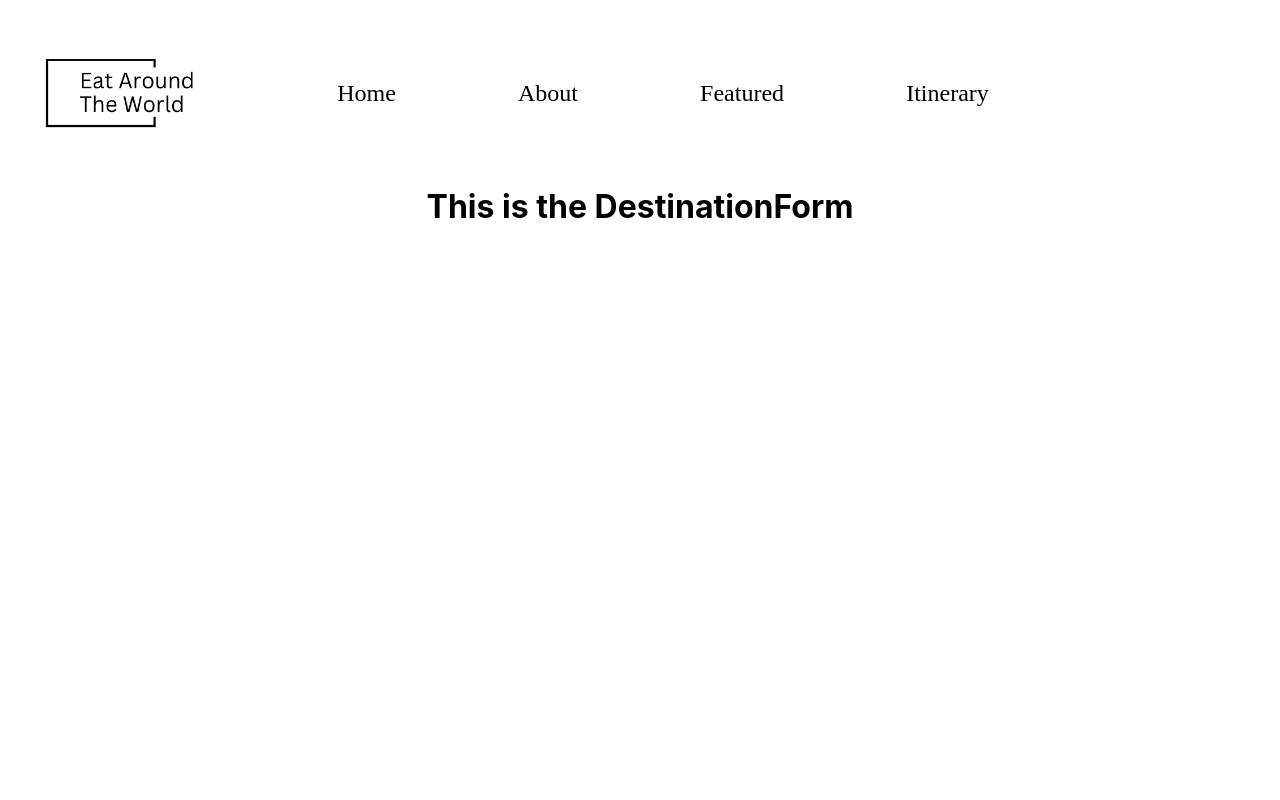
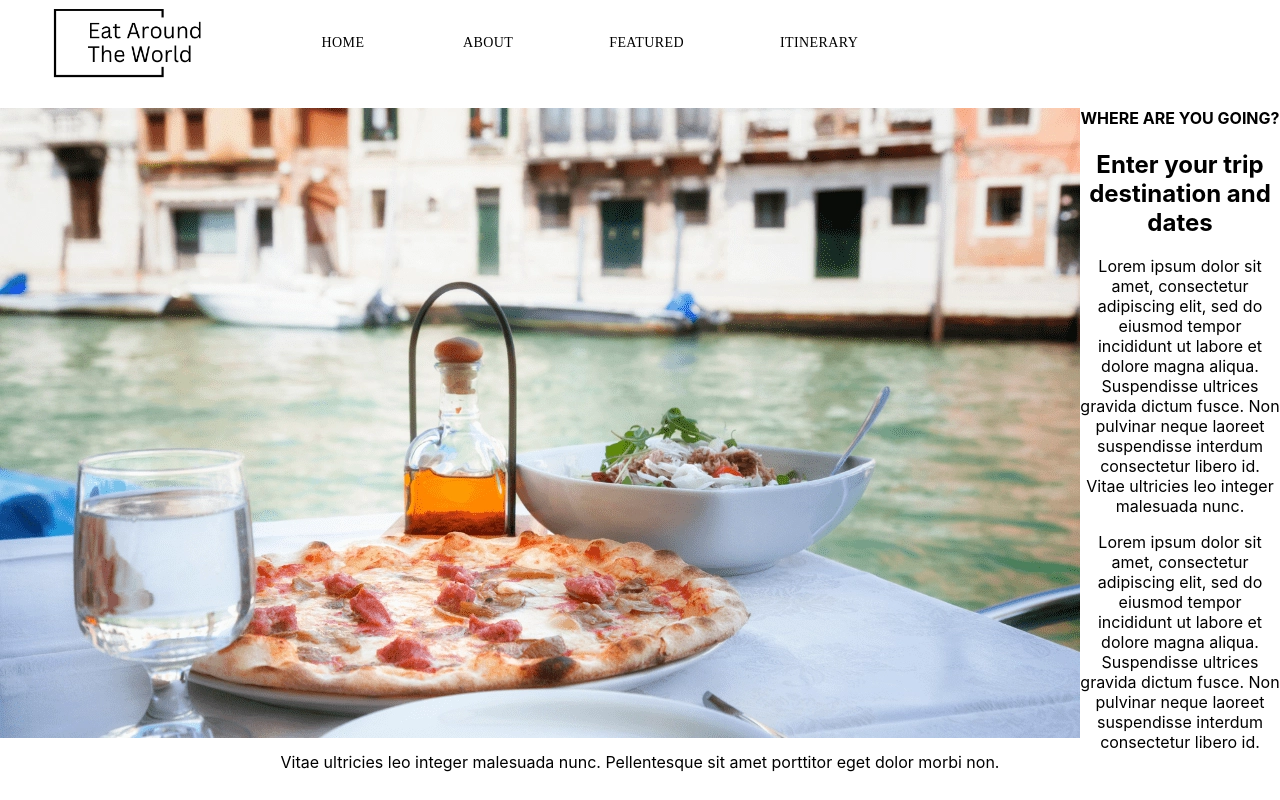
Before and after one commit to nadirao/eat-around-the-world-client, a React (Create React App) app: page /destinationform in a window 1280 px wide. Built offline with nearby package versions, Linux system fonts and the light colour scheme.

Commit message:
redid navbar

```diff
--- a/src/components/DestinationForm/DestinationForm.js
+++ b/src/components/DestinationForm/DestinationForm.js
@@ -1,6 +1,32 @@
+import './DestinationForm.css'
+import DFImage from '../../assets/home-page-img.png'
+
 
 export default function DestinationForm(){
     return(
-        <h1>This is the DestinationForm</h1>
+        <div className="df-container">
+        <div className="image">
+          <img src={DFImage} title="df-img" alt="pizza-in-venice" />
+        </div>
+        <div className="destination-form">
+          <h4>WHERE ARE YOU GOING?</h4>
+          <h2>Enter your trip destination and dates</h2>
+          <p>
+            Lorem ipsum dolor sit amet, consectetur adipiscing elit, sed do
+            eiusmod tempor incididunt ut labore et dolore magna aliqua.
+            Suspendisse ultrices gravida dictum fusce. Non pulvinar neque laoreet
+            suspendisse interdum consectetur libero id. Vitae ultricies leo
+            integer malesuada nunc.
+          </p>
+          <p>
+            Lorem ipsum dolor sit amet, consectetur adipiscing elit, sed do
+            eiusmod tempor incididunt ut labore et dolore magna aliqua.
+            Suspendisse ultrices gravida dictum fusce. Non pulvinar neque laoreet
+            suspendisse interdum consectetur libero id. Vitae ultricies leo
+            integer malesuada nunc. Pellentesque sit amet porttitor eget dolor
+            morbi non.
+          </p>
+        </div>
+      </div>
     )
 }
--- a/src/components/NavBar/NavBar.js
+++ b/src/components/NavBar/NavBar.js
@@ -1,29 +1,57 @@
 import logo from "../../assets/app-logo.png";
 import { Link } from "react-router-dom";
-import './NavBar.css'
+import "./NavBar.css";
+import {Stack, Button, Toolbar, AppBar} from "@mui/material";
 
 export default function NavBar() {
   return (
-    <header>
-      <div className="logo-div">
+
+    <Stack direction="row" spacing={10}>
+      <Button>
+        <img src={logo} title="applogo" className="logo" alt="app-logo" />
+      </Button>
+      <Button>
         <Link to="/">
-          <img src={logo} title="applogo" className="logo" alt="app-logo" />
+          <div>Home</div>
         </Link>
-      </div>
-      <nav className="navbar">
-        <Link to='/'>
-            <div>Home</div>
+      </Button>
+      <Button>
+        <Link to="/about">
+          <div>About</div>
         </Link>
-        <Link to='/about'>
-            <div>About</div>
+      </Button>
+      <Button>
+        <Link to="/featured">
+          <div>Featured</div>
         </Link>
-        <Link to='/featured'>
-            <div>Featured</div>
+      </Button>
+      <Button>
+        <Link to="/itinerary">
+          <div>Itinerary</div>
         </Link>
-        <Link to='/itinerary'>
-            <div>Itinerary</div>
-        </Link>
-      </nav>
-    </header>
+      </Button>
+    </Stack>
+
+    // <header>
+    //   <div className="logo-div">
+    //     <Link to="/">
+    //       <img src={logo} title="applogo" className="logo" alt="app-logo" />
+    //     </Link>
+    //   </div>
+    //   <nav className="navbar">
+    //     <Link to='/'>
+    //         <div>Home</div>
+    //     </Link>
+    //     <Link to='/about'>
+    //         <div>About</div>
+    //     </Link>
+    //     <Link to='/featured'>
+    //         <div>Featured</div>
+    //     </Link>
+    //     <Link to='/itinerary'>
+    //         <div>Itinerary</div>
+    //     </Link>
+    //   </nav>
+    // </header>
   );
 }
--- a/src/pages/About/About.js
+++ b/src/pages/About/About.js
@@ -10,7 +10,7 @@ export default function About() {
   //   };
 
   return (
-    <div className="container">
+    <div className="about-container">
       <div className="image">
         <img src={AboutImg} title="about-img" alt="pizza-in-venice" />
       </div>
--- a/src/pages/Home/Home.js
+++ b/src/pages/Home/Home.js
@@ -4,19 +4,23 @@ import { Link } from "react-router-dom";
 
 export default function Home() {
   return (
-    <div className="container">
-      <div className="text">
-        <h2>Plan A Delicious Trip</h2>
+    <div className="home-container">
+      <div className="home-image">
+        <img src={HomeImg} title="home-img" alt="pizza-in-venice" />
+      </div>
+
+      <div className="home-content">
+        <div className="home-content-info">
+          <h1 className="title">Plan A Delicious Trip</h1>
           <p>
             Explore a number of different restaurants on your upcoming trip and
             plan an experience you won't forget for every meal!
           </p>
+          <div className="home-content-btns"></div>
           <Link to="/about">
-          <button>Get Started</button>
+            <button className="home-button" type="button">Get Started</button>
           </Link>
         </div>
-      <div className="image">
-        <img src={HomeImg} title="home-img" alt="pizza-in-venice" />
       </div>
     </div>
   );
```
Lines whose indentation alone changed are shown as unchanged.
